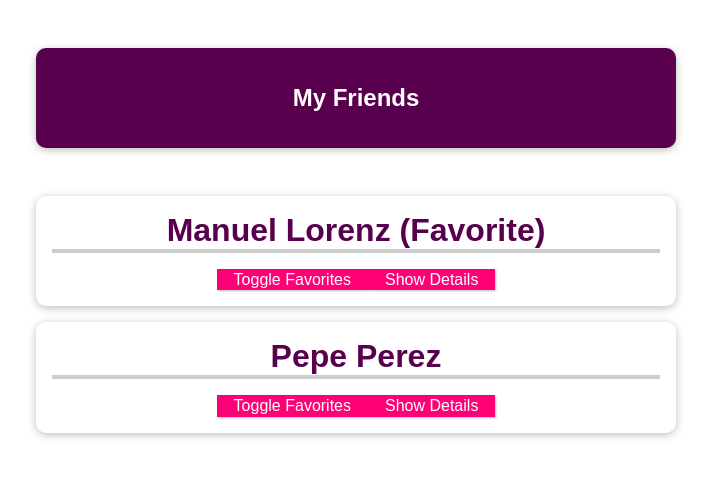
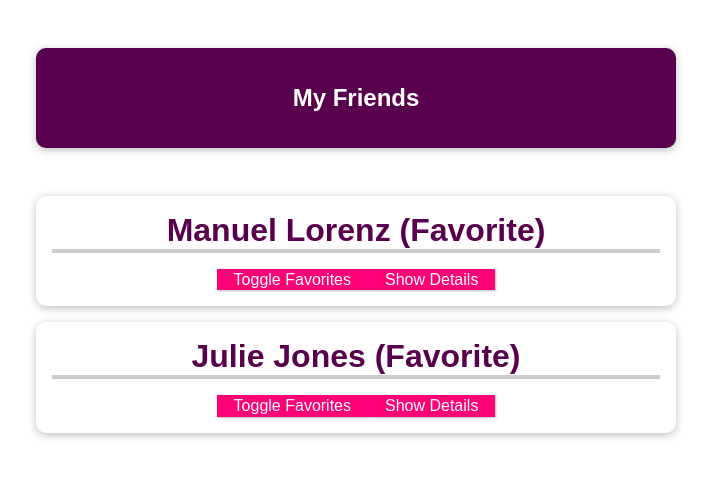
Before and after one commit to rirahetaGH/vue-complete-course-max, a Vue app in the folder cmp-communication-01-starting-setup/: page / in a window 1280 px wide. Shown: the top 478 px of the page, without its empty margins (284-995 px from the left). Built offline with nearby package versions, Linux system fonts and the light colour scheme.

Commit message:
Woring with dynamic prop values

```diff
--- a/cmp-communication-01-starting-setup/src/App.vue
+++ b/cmp-communication-01-starting-setup/src/App.vue
@@ -5,15 +5,12 @@
     </header>
     <ul>
       <friend-contact
-        name="Manuel Lorenz"
-        phone-number="01234 98773"
-        email-address="test@test.com"
-        is-favorite="1"
-      ></friend-contact>
-       <friend-contact
-        name="Pepe Perez"
-        phone-number="74635 0393873"
-        email-address="test2@test.com"
+        v-for="friend in friends"
+        :key="friend.id"
+        :name="friend.name"
+        :phone-number="friend.phone"
+        :email-address="friend.email"
+        :is-favorite="true"
       ></friend-contact>
     </ul>
   </section>
--- a/cmp-communication-01-starting-setup/src/components/FriendContact.vue
+++ b/cmp-communication-01-starting-setup/src/components/FriendContact.vue
@@ -1,6 +1,6 @@
 <template>
   <li>
-    <h2>{{ name }} {{ friendIsFavorite === "1" ? "(Favorite)" : "" }}</h2>
+    <h2>{{ name }} {{ friendIsFavorite  ? "(Favorite)" : "" }}</h2>
     <button @click="toggleFavorite">
       Toggle Favorites
     </button>
@@ -36,23 +36,14 @@
       required: true
     },
     isFavorite: {
-      type: String,
+      type: Boolean,
       required: false,
-      default: '0',
-      validator: function(value){
-        return value ==='1' || value ==='0'
-      }
+      default: false
     },
   },
   data() {
     return {
       detailsAreVisible: false,
-      friend: {
-        id: "manuel",
-        name: "Manuel Lorenz",
-        phone: "0123 45678 90",
-        email: "manuel@localhost.com",
-      },
       friendIsFavorite: this.isFavorite
     };
   },
@@ -61,11 +52,7 @@
       this.detailsAreVisible = !this.detailsAreVisible;
     },
     toggleFavorite() {
-      if (this.friendIsFavorite==='1'){
-        this.friendIsFavorite='0'
-      } else {
-        this.friendIsFavorite='1'
-      }
+      this.friendIsFavorite = !this.friendIsFavorite;
     },
   },
 };
```
